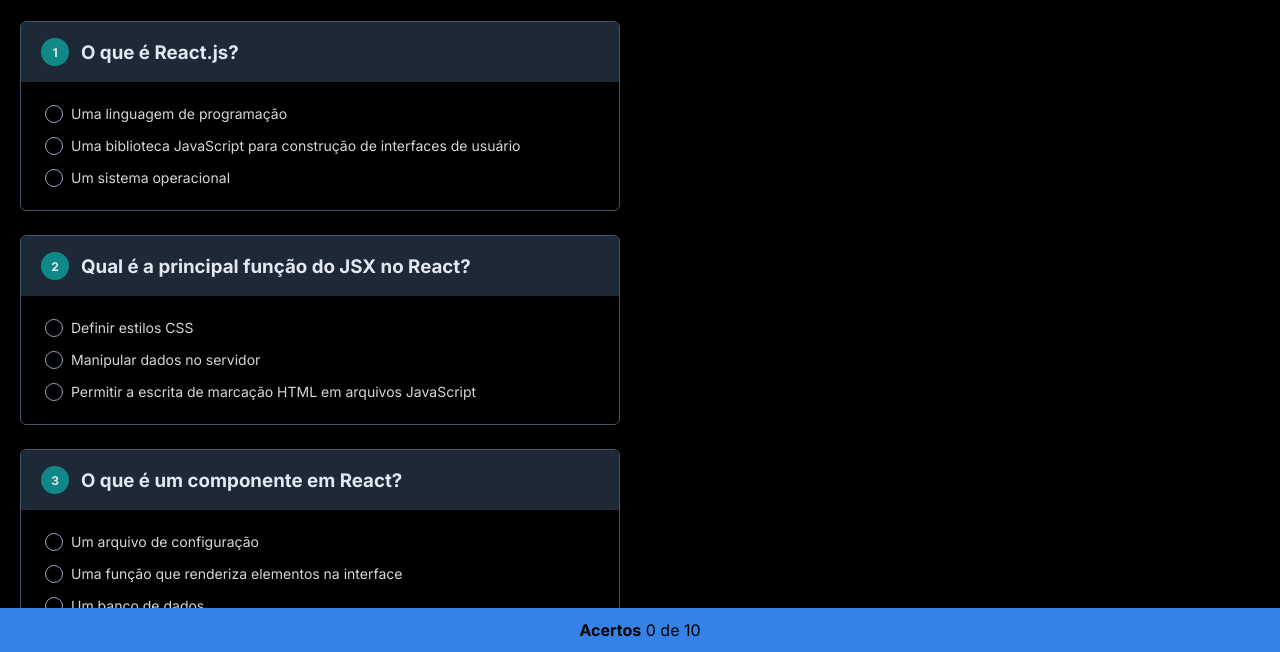
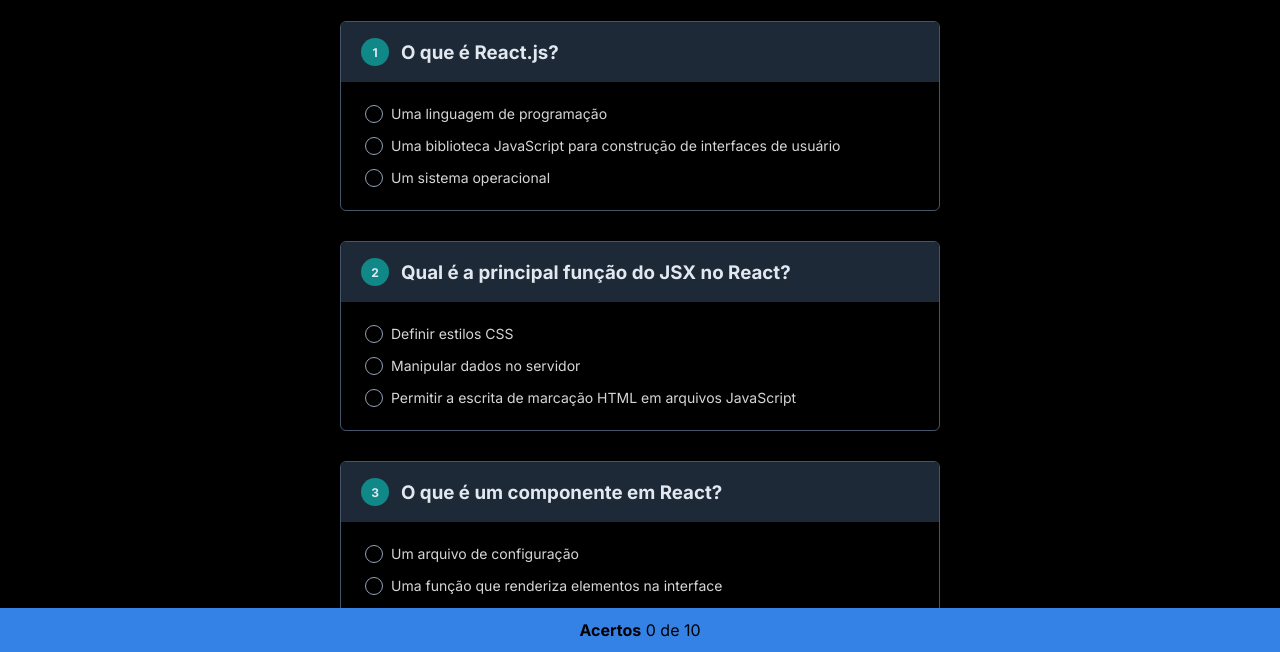
Before and after one commit to Uberdanalmeida/Nlw-experts, a plain HTML site: page index.html in a window 1280 px wide. Shown: the part 148-800 px from the top of the page. Drawn offline with Linux system fonts and the light colour scheme.

Commit message:
centralizando o projeto

```diff
--- a/style.css
+++ b/style.css
@@ -20,7 +20,7 @@ body {
 main {
     padding: 20px;
     max-width: 640px;
-    margin: auto 0 64px;
+    margin: auto;
 }
 
 header {
@@ -58,6 +58,7 @@ header h1 {
     border: 1px solid #475569;
     border-radius: 6px;
     overflow: hidden;
+    margin-bottom: 30px;
 }
 
 .quiz-item h3 {
```
